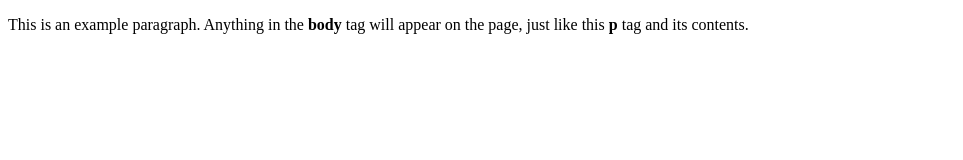
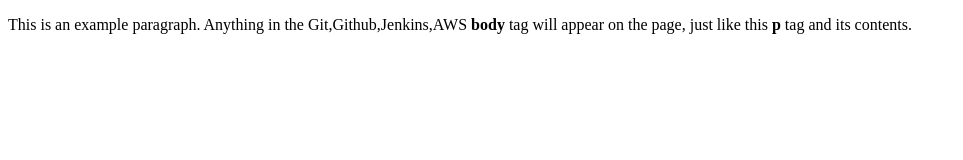
Before and after one commit to sandipgit1116/Assignment, a plain HTML site: page index.html in a window 1280 px wide. Shown: the whole page, without its empty margins (0-963 px from the left). Drawn offline with Linux system fonts and the light colour scheme.

Commit message:
index.html 2nd push

```diff
--- a/index.html
+++ b/index.html
@@ -4,6 +4,6 @@
     <title>This is the title of the webpage!</title>
   </head>
   <body>
-    <p>This is an example paragraph. Anything in the <strong>body</strong> tag will appear on the page, just like this <strong>p</strong> tag and its contents.</p>
+    <p>This is an example paragraph. Anything in the Git,Github,Jenkins,AWS <strong>body</strong> tag will appear on the page, just like this <strong>p</strong> tag and its contents.</p>
   </body>
 </html>
```
